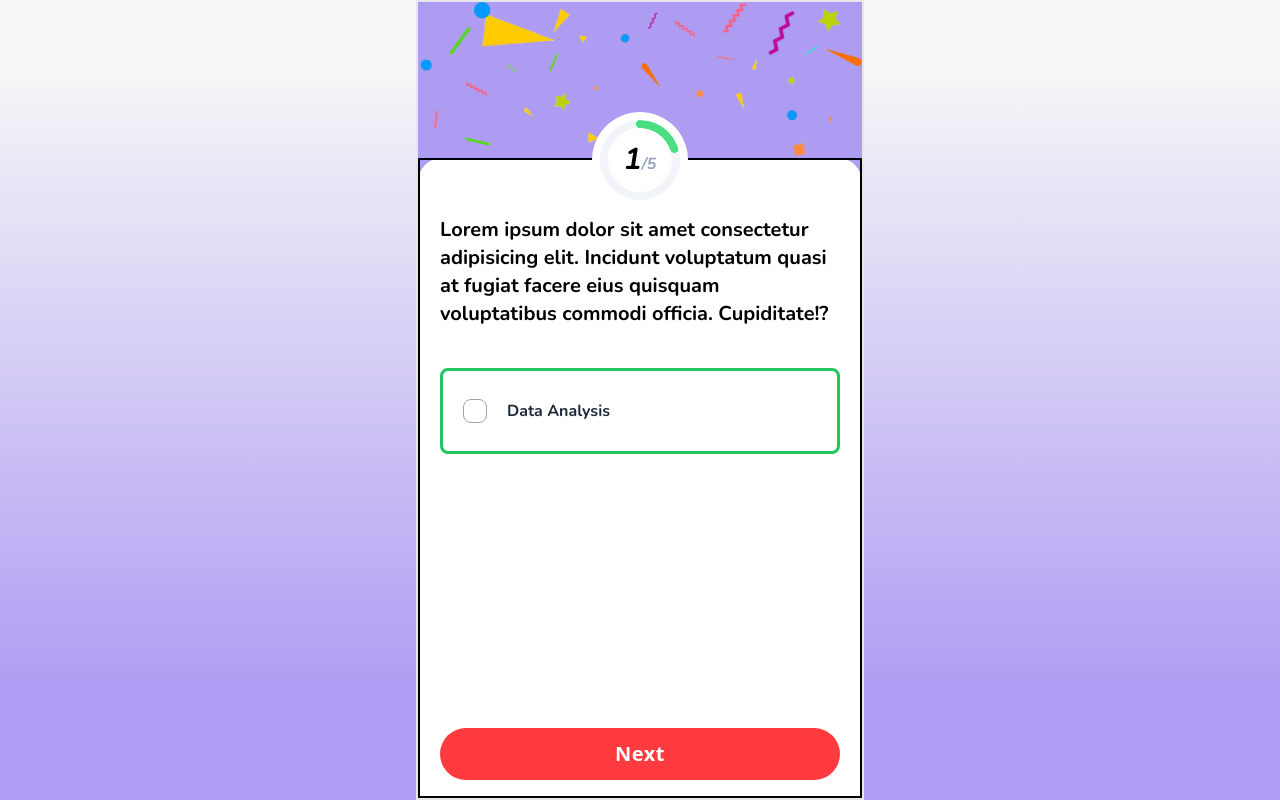
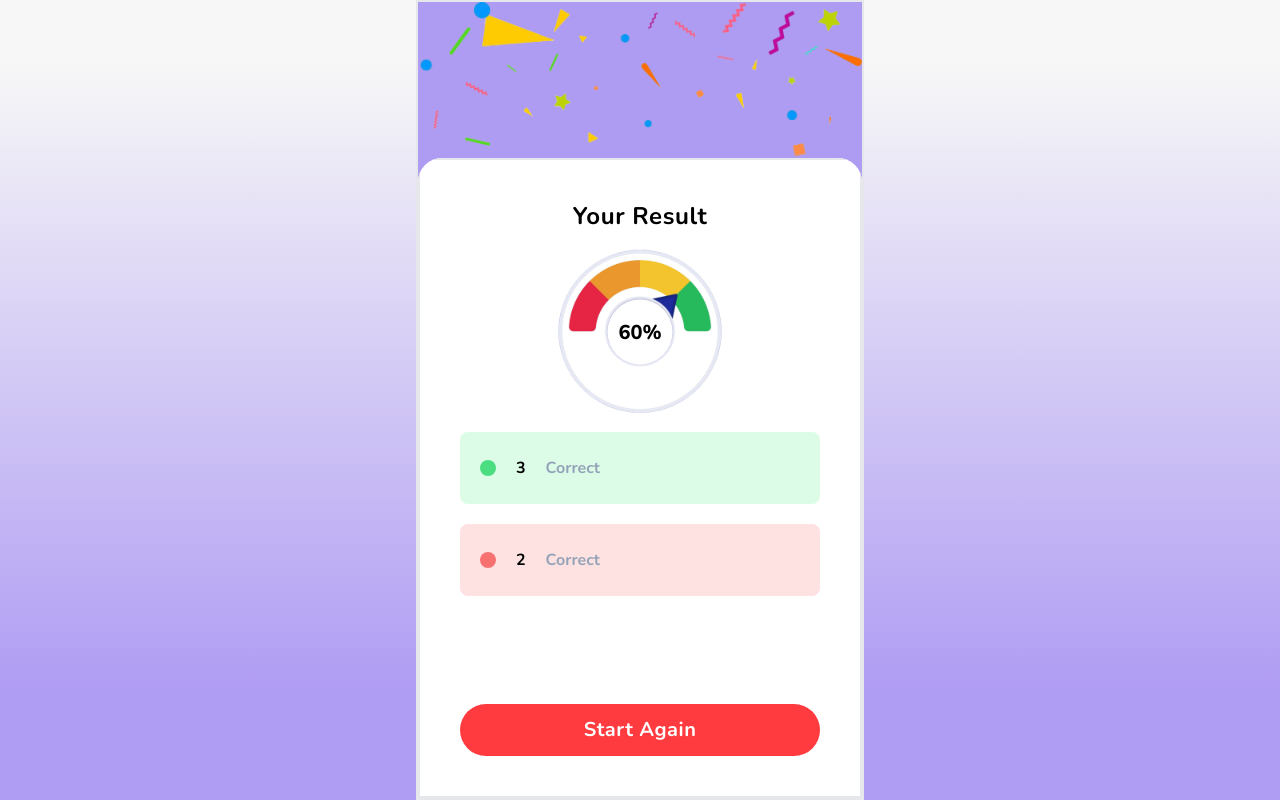
Before and after one commit to Nafeez10/quiz_app, a React (Vite) app: page / in a window 1280 px wide. Built offline with nearby package versions, Linux system fonts and the light colour scheme.

Commit message:
FinalResult UI finished

```diff
--- a/src/App.tsx
+++ b/src/App.tsx
@@ -2,6 +2,7 @@ import { useState } from 'react'
 import './App.css'
 import Home from './components/Home'
 import QuizQa from './components/QuizQa';
+import FinalResult from './components/FinalResult';
 
 type appStateType = 'idle' | 'playing' | 'finished'
 
@@ -13,7 +14,8 @@ function App() {
             <main className=' w-[30%] lg:w-[35%] md:w-[50%] sm:w-[70%] max-sm:w-full border-2 h-screen mx-auto'>
                 <section className='h-full w-full'>
                     {/* <Home /> */}
-                    <QuizQa />
+                    {/* <QuizQa /> */}
+                    <FinalResult />
                 </section>
             </main>
         </>
--- a/src/assets/index.tsx
+++ b/src/assets/index.tsx
@@ -1,7 +1,9 @@
 import logo from './upraised_logo.png';
-import celebrateSvg from './celebrate.png'
+import celebrateSvg from './celebrate.png';
+import guageSvg from './guage.png';
 
 export {
     logo,
-    celebrateSvg
+    celebrateSvg,
+    guageSvg
 }
--- a/src/components/FinalResult.tsx
+++ b/src/components/FinalResult.tsx
@@ -1,8 +1,52 @@
+import { guageSvg } from "../assets"
+import QuizPlayWrapper from "./QuizPlayWrapper"
+
 const FinalResult = () =>{
 
     return(
         <>
-
+            <QuizPlayWrapper>
+                <div className="px-10 nunito-font text-black flex flex-col justify-between border-2 h-full">
+                    <div>
+                        <h2 className="mt-10 text-2xl tracking-wide text-center">Your Result</h2>
+                        <div className="">
+                            <div className=" bor der-2 relative w-[200px] mx-auto">
+                                <img className=" w-full" src={guageSvg} alt="" />
+                                <div className=" flex justify-center items-center absolute top-[50%] left-[50%] translate-x-[-50%] translate-y-[-50%] rounded-full w-[65px] h-[65px] bg-white">
+                                    <h3 className=" text-xl font-extrabold">
+                                        60%
+                                    </h3>
+                                </div>
+                            </div>
+                        </div>
+                        <div className=" flex flex-col gap-5">
+                            <div className=" bg-green-100 flex items-center gap-5 px-5 py-6 rounded-lg">
+                                <span className=" block bg-green-400 w-4 h-4 rounded-full"></span>
+                                <p>
+                                    3
+                                </p>
+                                <p className=" text-slate-400">
+                                    Correct
+                                </p>
+                            </div>
+                            <div className=" bg-red-100 flex items-center gap-5 px-5 py-6 rounded-lg">
+                                <span className=" block bg-red-400 w-4 h-4 rounded-full"></span>
+                                <p>
+                                    2
+                                </p>
+                                <p className=" text-slate-400">
+                                    Correct
+                                </p>
+                            </div>
+                        </div>
+                    </div>
+                    <div className=" mb-10">
+                        <button className=" main-btn">
+                            Start Again
+                        </button>
+                    </div>
+                </div>
+            </QuizPlayWrapper>
         </>
     )
 }
--- a/src/components/QaInfo.tsx
+++ b/src/components/QaInfo.tsx
@@ -3,7 +3,7 @@ const QaInfo = () =>{
     return(
         <>
             <div className=" bg-white rounded-full p-2 absolute top-0 left-[50%] translate-y-[-50%] translate-x-[-50%]">
-            {/* @ts-ignore */}
+                {/* @ts-ignore */}
                 <div className="radial-progress relative text-green-400" style={{ "--value": 20 }} role="progressbar">
                     <div className=" flex justify-center items-center absolute w-full h-full bg-white rounded-full -z-10 border-slate-100 border-8">
                         <h2 className=" nunito-font">
--- a/src/components/QuizPlayWrapper.tsx
+++ b/src/components/QuizPlayWrapper.tsx
@@ -13,7 +13,7 @@ const QuizPlayWrapper = ({children}:propsType) =>{
                 <div className="">
                     <img className="w-full" src={celebrateSvg} alt="" />
                 </div>
-                <div className=" absolute bottom-0 bg-white w-full h-[80vh] rounded-t-3xl">
+                <div className=" overflow-y-auto absolute bottom-0 bg-white w-full h-[80vh] rounded-t-3xl">
                     {
                         children
                     }
--- a/src/index.css
+++ b/src/index.css
@@ -37,6 +37,13 @@
   .option-s{
     @apply  border-green-500 bg-white
   }
+
+  .gradient-text{
+    background: #CF2F17;
+    background: linear-gradient(to right, #CF2F17 0%, #FFE016 50%, #5ECF13 100%);
+    -webkit-background-clip: text;
+    -webkit-text-fill-color: transparent;
+  }
 }
 
 @layer utilities{
```
Also changed, not shown: src/assets/guage.png (added).
